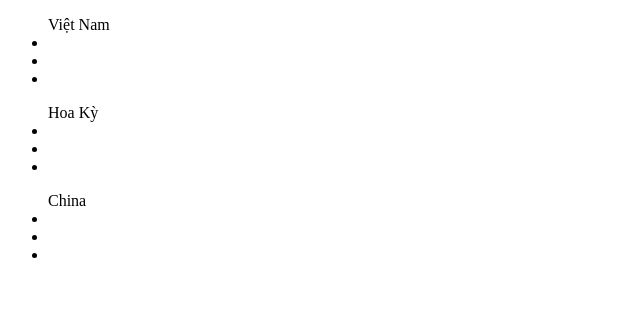
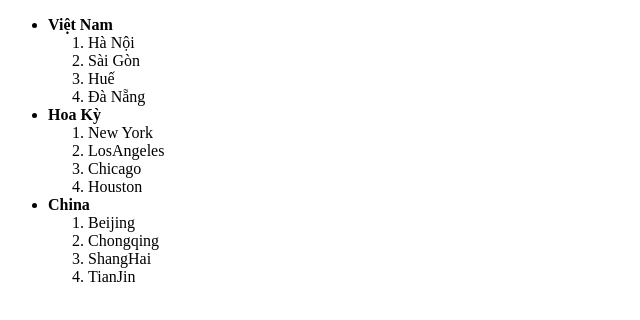
Before and after one commit to FieBee/my-new-project1, a plain HTML site: page B4- tao danh sach.html in a window 1280 px wide. Shown: the whole page, without its empty margins (0-640 px from the left). Drawn offline with Linux system fonts and the light colour scheme.

Commit message:
tao danh sach voi un ol li

```diff
--- a/B4- tao danh sach.html
+++ b/B4- tao danh sach.html
@@ -5,22 +5,29 @@
     <title>Title</title>
 </head>
 <body>
-
-      <ul style="list-style-type:disc">Việt Nam
-        <li></li>
-        <li></li>
-        <li></li>
-     </ul>
-      <ul style="">Hoa Kỳ
-          <li></li>
-          <li></li>
-          <li></li>
-      </ul>
-      <ul>China
-          <li></li>
-          <li></li>
-          <li></li>
-      </ul>
+    <ul>
+        <li><b>Việt Nam</b></li>
+            <ol>
+                <li>Hà Nội</li>
+                <li>Sài Gòn</li>
+                <li>Huế</li>
+                <li>Đà Nẵng</li>
+            </ol>
+        <li><b>Hoa Kỳ</b></li>
+        <ol>
+            <li>New York</li>
+            <li>LosAngeles</li>
+            <li>Chicago</li>
+            <li>Houston</li>
+        </ol>
+        <li><b>China</b></li>
+        <ol>
+            <li>Beijing</li>
+            <li>Chongqing</li>
+            <li>ShangHai</li>
+            <li>TianJin</li>
+        </ol>
+    </ul>
 
 </body>
 </html>
```
